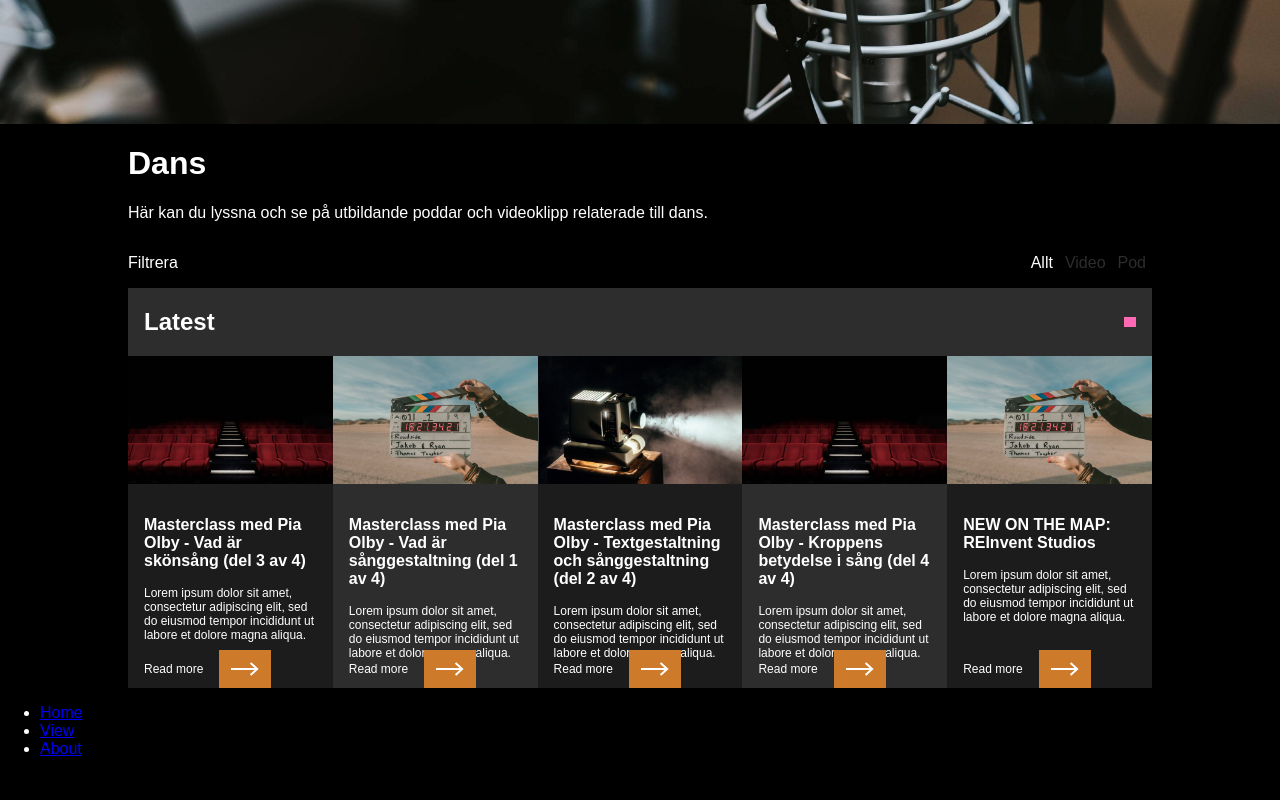
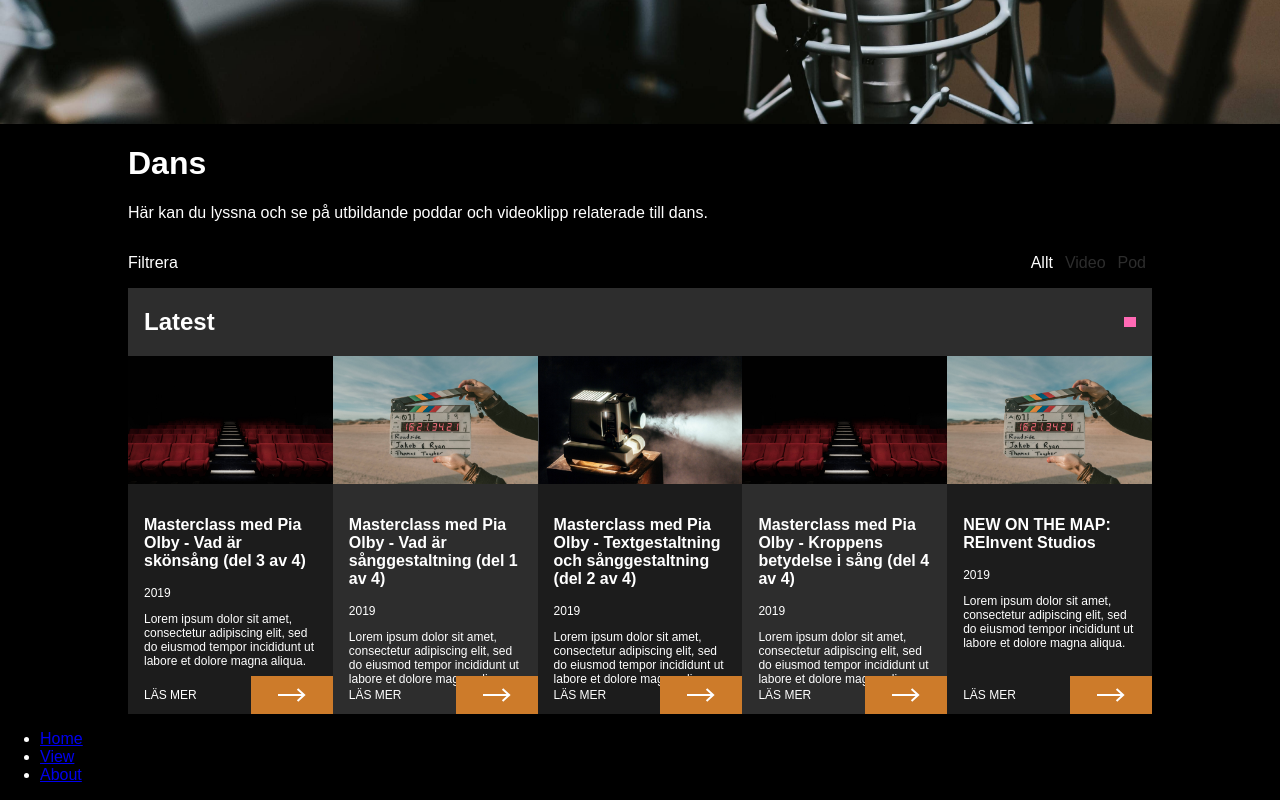
Before and after one commit to brooman/Kulturakademin, a React (Create React App) app: page /discover in a window 1280 px wide. Shown: the part 436-1236 px from the top of the page. Before the commit the page ends 1210 px from the top, so only its background shows below. Built offline with nearby package versions, Linux system fonts and the light colour scheme; a web font is replaced by a local one.

Commit message:
Changed width

```diff
--- a/src/components/DiscoverCard/index.js
+++ b/src/components/DiscoverCard/index.js
@@ -8,22 +8,23 @@ import styles from './index.module.scss'
 const DiscoverCard = props => {
   const { order, item, displayMode } = props
   const { id, type, title, image, content } = item
+  const year = '2019'
   const img = { backgroundImage: `url('images/${image}')` }
-
   const viewStyle = displayMode === 'list' ? styles.listView : styles.gridView
   const background = order % 2 === 1 ? styles.dark : styles.light
   const link = `/view/${type}/${id}`
-
+  console.log(year)
   return (
     <div className={[styles.card, viewStyle, background].join(' ')}>
       <div className={styles.image} style={img} />
       <div className={styles.body}>
         <div className={styles.content}>
           <h3>{title}</h3>
+          <p>{year}</p>
           <p className={styles.description}>{content}</p>
         </div>
         <div className={styles.readMore}>
-          <p>Read more</p>
+          <p>Läs mer</p>
           <div className={styles.arrow}>
             <ReadMoreIcon />
           </div>
--- a/src/components/DiscoverCard/index.module.scss
+++ b/src/components/DiscoverCard/index.module.scss
@@ -1,5 +1,4 @@
 @import '../../variables.scss';
-
 
 .card {
   display: flex;
@@ -50,7 +49,7 @@
 
 .gridView {
   flex-direction: column;
-  min-width: 10rem;
+  min-width: 11rem;
 
   .image {
     height: 8rem;
@@ -72,9 +71,11 @@
   justify-content: space-between;
   align-items: stretch;
   bottom: 0;
+  width: 100%;
 
   p {
     padding: 0 1rem;
+    text-transform: uppercase;
   }
 }
 
@@ -82,11 +83,10 @@
   display: flex;
   justify-content: center;
   align-items: center;
-  width: 52px;
+  width: 40%;
   color: $defaultWhite;
   background-color: $defaultHighlight;
 }
-
 
 .dark {
   background-color: $defaultDark;
```
